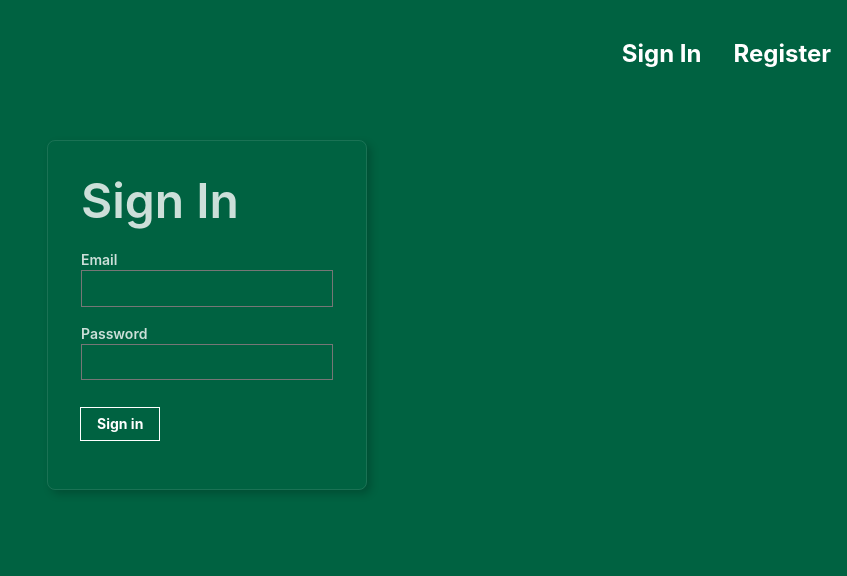
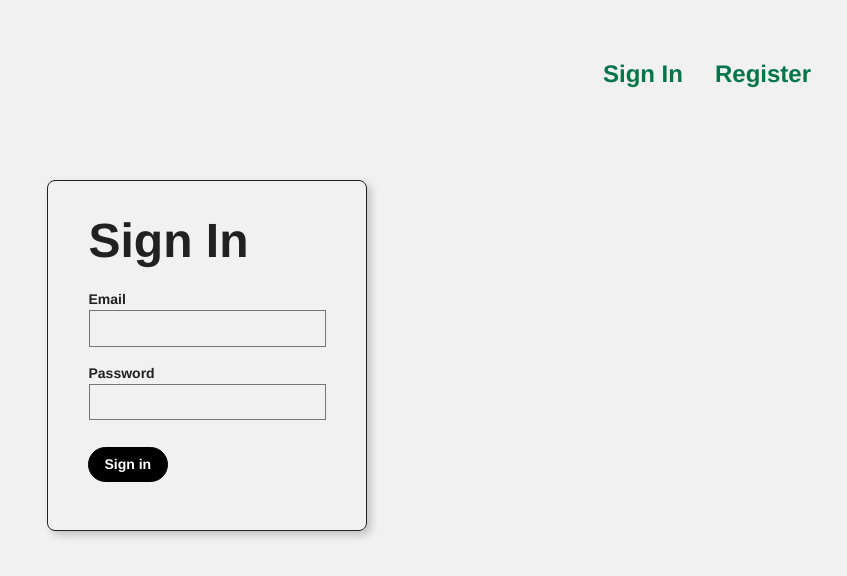
Before and after one commit to stephanie-yung/capstone-frontend, a React (Create React App) app: page / in a window 1280 px wide. Shown: the top 576 px of the page, without its empty margins (433-1280 px from the left). Built offline with nearby package versions, Linux system fonts and the light colour scheme.

Commit message:
Adding touch on nave bar and homepage

```diff
--- a/src/App.css
+++ b/src/App.css
@@ -7,17 +7,17 @@
   pointer-events: none;
 }
 .center {
-  display:flex;
-  justify-content:center;
+  display: flex;
+  justify-content: center;
 }
 
 .particles {
-  position:fixed;
-  top:0;
-  right:0;
-  bottom:0;
-  left:0;
-  z-index:-1;
+  position: fixed;
+  top: 0;
+  right: 0;
+  bottom: 0;
+  left: 0;
+  z-index: -1;
 }
 
 @media (prefers-reduced-motion: no-preference) {
@@ -34,7 +34,6 @@
   align-items: center;
   justify-content: center;
   font-size: calc(10px + 2vmin);
-  color: white;
 }
 
 .App-link {
@@ -49,3 +48,19 @@
     transform: rotate(360deg);
   }
 }
+
+.bta {
+  background: none;
+  border-radius: 50px;
+  border-style: solid;
+  border-width: 1px;
+  font-weight: 600;
+  line-height: 1.2;
+  padding: 7px 16px;
+  text-align: center;
+  text-decoration: none;
+  transition: all 0.2s ease;
+  background-color: #000;
+  border-color: #000;
+  color: #fff;
+}
--- a/src/Components/Card/Card.js
+++ b/src/Components/Card/Card.js
@@ -12,7 +12,7 @@ const Card = ({name, img, username, id}) => {
         <Link to= {{
             pathname: `/capstone-frontend/drinkreview/${id}`
         }} className="db link tc">
-            <div className ='tc bg-light-blue dib br1 fl w-30 pa2 ma3 grow bw2 shadow-5'>
+            <div style={{background: '#1f3933', color: '#fff', padding: '20px', textAlign:'left'}}    className ='tc bg-light-blue dib br1 fl w-30 pa2 ma3 grow bw2 shadow-5'>
                 <img src= {img} style = {myStyle}alt=''></img>
                 <div>
                     <h2>{name}</h2>
--- a/src/Components/Create/Create.js
+++ b/src/Components/Create/Create.js
@@ -43,10 +43,10 @@ function Create() {
             <div>
                 <h3>Create your own Drink</h3>
                 <b>Choose a base drink</b>
-                <Multiselect options={optionsMilk} singleSelect = {true} displayValue={"Milk"}  onSelect={DisplayHandle}/>
-                <Multiselect options={optionsSize} singleSelect = {true} displayValue={"Size"}  />
-                <Multiselect options={optionsIce} singleSelect = {true} displayValue={"Ice"} />
-                <Multiselect options={optionsSweet}  displayValue={"Sweet"} />
+                <Multiselect style={{padding: "20px" }} options={optionsMilk} singleSelect = {true} displayValue={"Milk"}  onSelect={DisplayHandle}/>
+                <Multiselect style={{padding: "20px" }} options={optionsSize} singleSelect = {true} displayValue={"Size"}  />
+                <Multiselect style={{padding: "20px" }} options={optionsIce} singleSelect = {true} displayValue={"Ice"} />
+                <Multiselect style={{padding: "20px" }} options={optionsSweet}  displayValue={"Sweet"} />
                 <b>Your Drink is: </b><h3>{Dvalue}</h3>
             </div>
         </div>
--- a/src/Components/Navbar/Navbar.css
+++ b/src/Components/Navbar/Navbar.css
@@ -1,22 +1,19 @@
-.NavbarItems{
+.NavbarItems {
   /* background-color: linear-gradient(90deg, rgb(110,94,254) 0%, rgba(73,63,252, 100%)); */
-    background-color: #96ccff;
-    height: 20px;
+  height: 60px;
   display: flex;
   /* justify-content: center; */
   align-items: center;
   font-size: 1.2 rem;
-    color: #96ccff;
 }
 
-.navbar-logo{
-    color: white;
+.navbar-logo {
   justify-self: start;
   margin-left: 20px;
   cursor: pointer;
 }
 
-.rightButtons{
+.rightButtons {
   margin-left: auto;
   margin-right: 25px;
   display: grid;
@@ -24,5 +21,10 @@
   grid-gap: 10px;
   list-style: none;
   text-align: center;
+}
 
+a {
+  color: #212121;
+  text-decoration: none;
+  font-size: 16px;
 }
--- a/src/Components/Navigation/Navigation.js
+++ b/src/Components/Navigation/Navigation.js
@@ -3,15 +3,15 @@ import React from 'react';
 const Navigation = ({ onRouteChange, isSignedIn }) => {
     if (isSignedIn) {
       return (
-        <nav style={{display: 'flex', justifyContent: 'flex-end', backgroundColor: '#96ccff'}}>
-          <p onClick={() => onRouteChange('signout')} className=' ma4 f3 link dim b white pa1 pointer'>Sign Out</p>
+        <nav style={{display: 'flex', justifyContent: 'flex-end',  height: '80px'}}>
+          <p style={{color: "#00754a", }} onClick={() => onRouteChange('signout')} className=' ma4 f3 link dim b white pa1 pointer'>Sign Out</p>
         </nav>
       );
     } else {
       return (
-        <nav style={{display: 'flex', justifyContent: 'flex-end'}}>
-          <p onClick={() => onRouteChange('signin')} className='f3 link dim white b pa3 pointer'>Sign In</p>
-          <p onClick={() => onRouteChange('register')} className='f3 link dim white b pa3 pointer'>Register</p>
+        <nav style={{display: 'flex', justifyContent: 'flex-end', padding:'20px'}}>
+          <p style={{color: "#00754a" }} onClick={() => onRouteChange('signin')} className='f3 link dim white b pa3 pointer'>Sign In</p>
+          <p  style={{color: "#00754a",}} onClick={() => onRouteChange('register')} className='f3 link dim white b pa3 pointer'>Register</p>
         </nav>
       );
     }
--- a/src/Components/ReviewForm/ReviewForm.js
+++ b/src/Components/ReviewForm/ReviewForm.js
@@ -66,14 +66,14 @@ function ReviewForm(id){
 
     return(
         <div style={styles.container}>
-            <h1 className="white"> Drink Review Form</h1>
+            <h1 className=""> Drink Review Form</h1>
             <div className="" style={styles.textareaEmail}>
-                <label className="db fw6 white lh-copy f6" htmlFor="email-address">Email</label>
-                <input className="pa2 input-reset ba bg-transparent white w-100" type="email" name="email-address"  id="email-address" onChange={e => setEmailValue(e.target.value)}/>
+                <label className="db fw6 lh-copy f6" htmlFor="email-address">Email</label>
+                <input className="pa2 input-reset ba bg-transparent w-100" type="email" name="email-address"  id="email-address" onChange={e => setEmailValue(e.target.value)}/>
             </div>
             <div className="" style={styles.textareaEmail}>
-                <label className="db fw6 white lh-copy f6" htmlFor="email-address">Drink ID</label>
-                <input className="pa2 input-reset ba bg-transparent white w-100" type="email" name="email-address"  id="email-address" onChange={e => setDrinkIDValue(e.target.value)}/>
+                <label className="db fw6 lh-copy f6" htmlFor="email-address">Drink ID</label>
+                <input className="pa2 input-reset ba bg-transparent w-100" type="email" name="email-address"  id="email-address" onChange={e => setDrinkIDValue(e.target.value)}/>
             </div>
             <div style = {styles.stars}>
                 {stars.map((_, index) =>{
@@ -100,10 +100,10 @@ function ReviewForm(id){
             />
             <button className="mousepointer" style={styles.button} onClick={post_review_submit}>Submit</button>
             <div>
-                <h3 className="white">Email: {emailValue}</h3>
-                <h3 className="white">ID: {drinkIDValue}</h3>
-                <h3 className="white">Star Rating: {currentValue}</h3>
-                <h3 className="white">Feedback: {msgValue}</h3>
+                <h3 className="">Email: {emailValue}</h3>
+                <h3 className="">ID: {drinkIDValue}</h3>
+                <h3 className="">Star Rating: {currentValue}</h3>
+                <h3 className="">Feedback: {msgValue}</h3>
                 {/* <h3>Email: {emailValue}</h3> */}
 
             </div>
--- a/src/Components/SignIn/SignIn.js
+++ b/src/Components/SignIn/SignIn.js
@@ -2,22 +2,22 @@ import React from "react";
 
 const Signin = ({onRouteChange}) => {
     return(
-        <article className="br3 ba white b--white-10 mv4 w-100 w-50-m w-25-l mw6 shadow-5 center">
-        <main className="pa4 white-80">
+        <article style={{border: "1px solid #212121"}} className="br3 ba b--white-10 mv4 w-100 w-50-m w-25-l mw6 shadow-5 center">
+        <main className="pa4">
             <form className="measure ">
                 <fieldset id="sign_up" className="ba b--transparent ph0 mh0">
-                <legend className="f1 fw6 ph0 mh0">Sign In</legend>
+                <legend className="f1 fw6 ph0 mh0" style={{color: "#212121"}}>Sign In</legend>
                 <div className="mt3">
-                    <label className="db fw6 lh-copy f6" htmlFor="email-address">Email</label>
-                    <input className="pa2 input-reset ba bg-transparent  hover-white w-100" type="email" name="email-address"  id="email-address"/>
+                    <label className="db fw6 lh-copy f6" style={{color: "#212121"}} htmlFor="email-address">Email</label>
+                    <input className="pa2 input-reset ba bg-transparent hover-white w-100" type="email" name="email-address"  id="email-address"/>
                 </div>
                 <div className="mv3">
-                    <label className="db fw6 lh-copy f6" htmlFor="password">Password</label>
+                    <label className="db fw6 lh-copy f6" style={{color: "#212121"}} htmlFor="password">Password</label>
                     <input className="b pa2 input-reset ba bg-transparent  hover-white w-100" type="password" name="password"  id="password"/>
                 </div>
                 </fieldset>
                 <div className="">
-                <input onClick= {()=>onRouteChange('home')} className="b ph3 pv2 input-reset ba white b--white bg-transparent grow pointer f6 dib" type="submit" value="Sign in"/>
+                <input onClick= {()=>onRouteChange('home')} className="bta b ph3 pv2 input-reset ba grow pointer f6 dib" type="submit" value="Sign in"/>
                 </div>
                 <div className="lh-copy mt3">
                 {/* <p onClick= {()=>onRouteChange('register')} className="f6 link dim black db pointer">Register</p> */}
--- a/src/Components/SingleDrinkPage/SingleDrinkPage.css
+++ b/src/Components/SingleDrinkPage/SingleDrinkPage.css
@@ -1,4 +1,4 @@
-.drinkImg{
+.drinkImg {
   /* float: left; */
   text-align: left;
   max-width: 100%;
@@ -7,39 +7,40 @@
   /* margin-top: 50px; */
 }
 
-.centerHeader{
+.centerHeader {
   text-align: center;
 }
 
-.floatRight{
-    float:right;
+.floatRight {
+  float: right;
   margin-left: 100px;
 }
 
-.space100{
+.space100 {
   margin-left: 100px;
 }
 
-.reviewRectangle{
-    width:70;
-    height:100px;
-    border:1px solid #000;
+.reviewRectangle {
+  width: 70;
+  height: auto;
+  border-bottom: 1px solid #919191;
+  padding-bottom: 40px !important;
   /* margin-left: 100px; */
   margin-bottom: 30px;
-    padding: 1%;
+
   font-family: Arial;
   font-weight: bold;
 }
 
-.mousepointer{
+.mousepointer {
   cursor: pointer;
 }
 
-.left{
+.left {
   width: 20%;
 }
 
-.right{
+.right {
   width: 75%;
 }
 
@@ -49,6 +50,6 @@ display: table;
   clear: both;
 }
 
-.column{
-    float:left;
+.column {
+  float: left;
 }
--- a/src/index.css
+++ b/src/index.css
@@ -1,16 +1,17 @@
 body {
   margin: 0;
-  font-family: -apple-system, BlinkMacSystemFont, 'Courier New', 'Roboto', 'Oxygen',
-    'Ubuntu', 'Cantarell', 'Fira Sans', 'Droid Sans', 'Helvetica Neue',
+  font-family: -apple-system, BlinkMacSystemFont, "Courier New", "Roboto",
+    "Oxygen", "Ubuntu", "Cantarell", "Fira Sans", "Droid Sans", "Helvetica Neue",
     sans-serif;
   -webkit-font-smoothing: antialiased;
   -moz-osx-font-smoothing: grayscale;
-  background: linear-gradient(to right, #006241,#006241);
-  color:#96ccff;
+  background: #f1f1f1;
+  color: rgba(0, 0, 0, 0.58) !important;
   text-decoration: none;
+  font-family: SoDoSans, Helvetica Neue, Helvetica, Arial, sans-serif;
 }
 
 code {
-  font-family: source-code-pro, Menlo, Monaco, Consolas, 'Courier New',
+  font-family: source-code-pro, Menlo, Monaco, Consolas, "Courier New",
     monospace;
 }
```
Also changed, not shown: src/Components/Coffee/Coffee.js (+12 -12 lines), src/Components/SingleDrinkPage/SingleDrinkPage.js (+6 -4 lines), 1 other file (tests, documents, lock files or other folders). Lines whose indentation alone changed are shown as unchanged.
